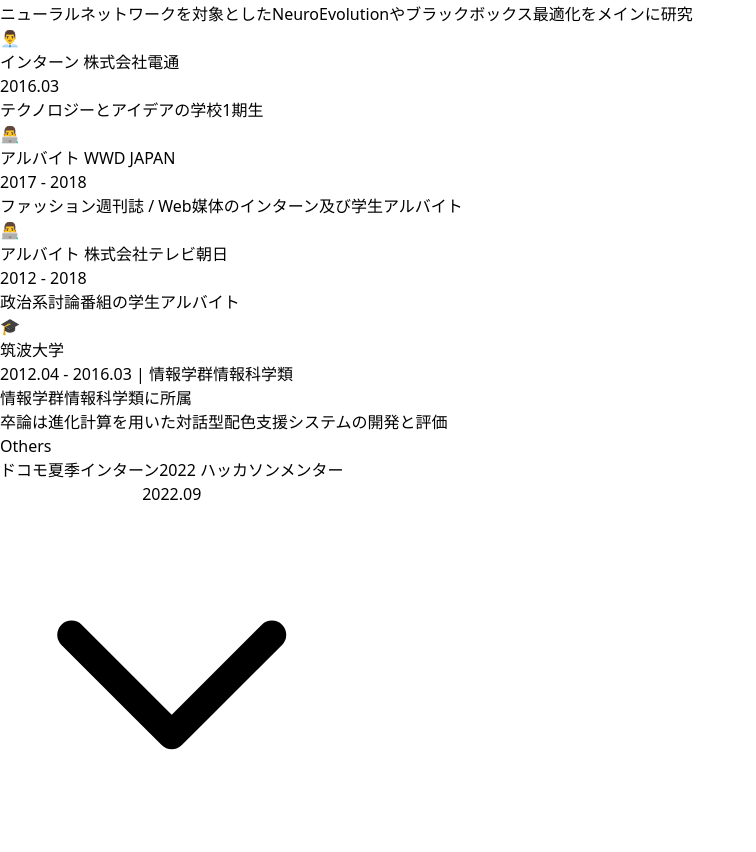
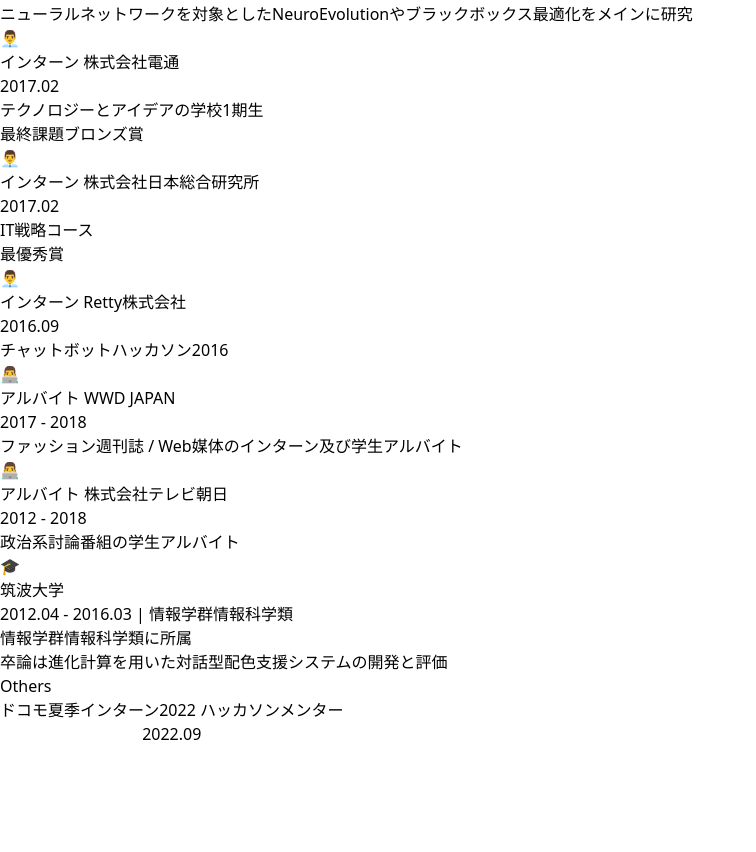
Before and after one commit to kawamou/kawamou.github.io, a Next.js app: page /cv in a window 1280 px wide. Shown: the part 5120-5972 px from the top of the page, without its empty margins (0-756 px from the left). Built offline with nearby package versions, Linux system fonts and the light colour scheme; what @material-tailwind/react would draw is missing.

Commit message:
インターンを追加

```diff
--- a/src/components/experiences.tsx
+++ b/src/components/experiences.tsx
@@ -92,8 +92,20 @@ export const Experiences = () => {
     {
       category: '👨‍💼',
       title: 'インターン 株式会社電通',
-      subTitle: '2016.03',
-      contents: ['テクノロジーとアイデアの学校1期生'],
+      subTitle: '2017.02',
+      contents: ['テクノロジーとアイデアの学校1期生', '最終課題ブロンズ賞'],
+    },
+    {
+      category: '👨‍💼',
+      title: 'インターン 株式会社日本総合研究所',
+      subTitle: '2017.02',
+      contents: ['IT戦略コース', '最優秀賞'],
+    },
+    {
+      category: '👨‍💼',
+      title: 'インターン Retty株式会社',
+      subTitle: '2016.09',
+      contents: ['チャットボットハッカソン2016'],
     },
     {
       category: '👨‍💻',
@@ -122,8 +134,8 @@ export const Experiences = () => {
       <Typography className='text-xl font-bold mb-4 text-blue-gray-900'>All Experiences</Typography>
       <div className='mb-5'>
         <Select label='カテゴリー' className=''>
-          <Option>会社</Option>
-          <Option>教育</Option>
+          <Option>Industry Experience</Option>
+          <Option>Education</Option>
         </Select>
       </div>
       {experiences.map((experience, i) => {
```
